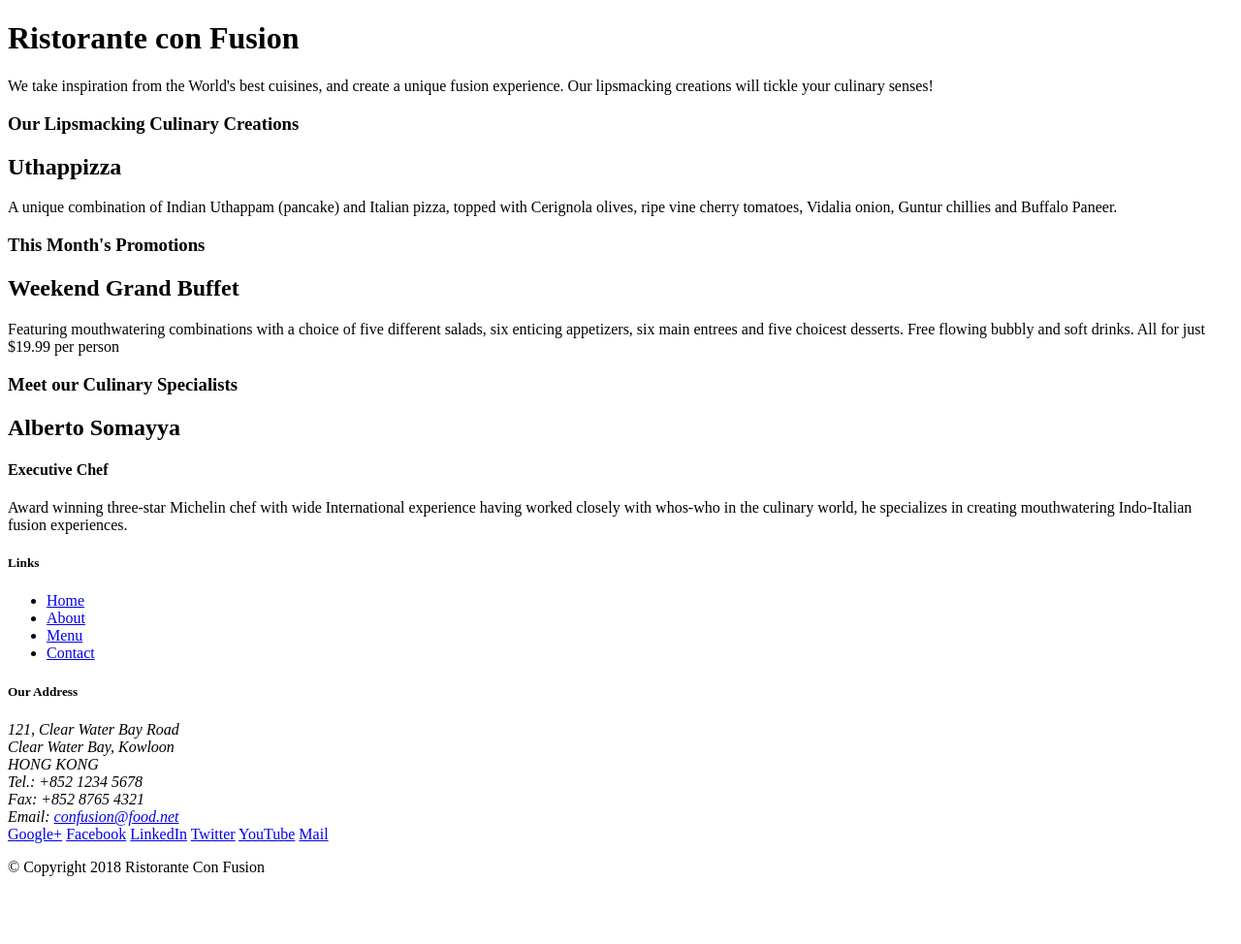
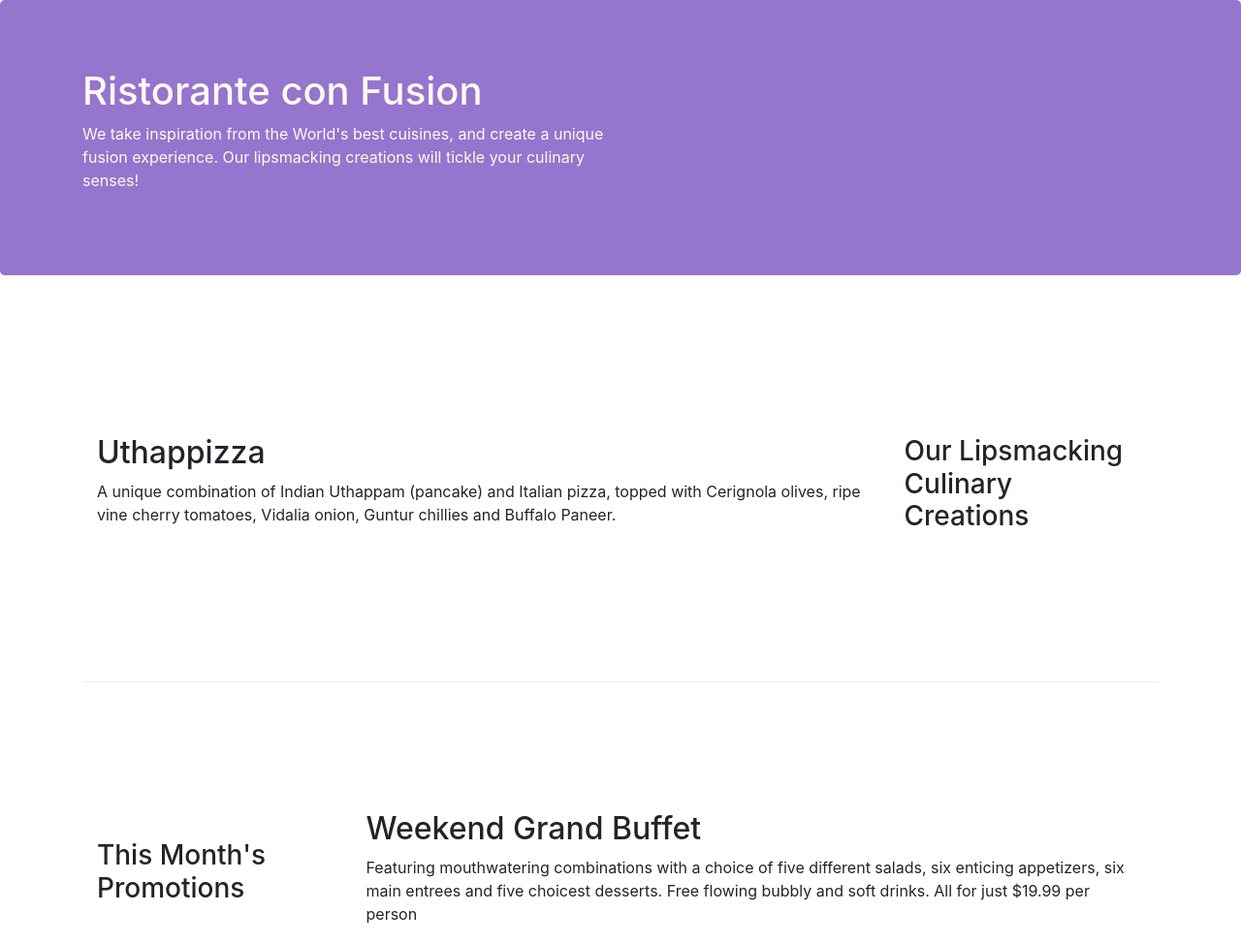
Before and after one commit to lex03/Restaurant, a website: page index.html in a window 1280 px wide. Shown: the top 974 px of the page at 97% size. Before the commit the page ends 920 px from the top, so only its background shows below. Drawn offline with nearby package versions, Linux system fonts and the light colour scheme.

Commit message:
Week 1 Completed

```diff
--- /dev/null
+++ b/css/style.css
@@ -0,0 +1,30 @@
+.row-header {
+  margin: 0px auto;
+  padding: 0px auto;
+}
+
+.row-content {
+  margin: 0 auto;
+  padding: 50px 0px 50px 0px;
+  border-bottom: 1px ridge;
+  min-height: 400px;
+}
+
+.footer {
+  background-color: #D1C4E9;
+  margin: 0px auto;
+  padding: 20px 0px 20px 0px;
+}
+
+.jumbotron {
+  padding: 70px 30px 70px 30px;
+  margin: 0px 0px 20px 0px;
+  background: #9575CD;
+  color: floralwhite;
+}
+
+.address {
+  font-size: 90%;
+  margin: 0px;
+  color: #0f0f0f;
+}
--- a/index.html
+++ b/index.html
@@ -2,71 +2,87 @@
 <html lang="en">
 
 <head>
+    <meta charset="utf-8">
+    <meta name="viewport" content="width=device-width, initial-scale=1, shrink-to-fit=no">
+    <meta http-equiv="x-ua-compatible" content="ie=edge">
+
+    <!-- Bootstrap CSS -->
+    <link rel="stylesheet" href="node_modules/bootstrap/dist/css/bootstrap.min.css">
+    <link rel="stylesheet" href="css/style.css">
     <title>Ristorante Con Fusion</title>
 </head>
 
 <body>
 
-    <header>
-        <div>
-            <div>
-                <div>
+    <header class="jumbotron row-header">
+        <div class="container">
+            <div class="row ">
+                <div class="col-sm-6">
                     <h1>Ristorante con Fusion</h1>
-                    <p>We take inspiration from the World's best cuisines, and create a unique fusion experience. Our lipsmacking creations will tickle your culinary senses!</p>
+                    <p>We take inspiration from the World's best cuisines, and create a unique fusion experience. Our
+                        lipsmacking creations will tickle your culinary senses!</p>
                 </div>
-                <div>
+                <div class="col-12 col-sm">
                 </div>
             </div>
         </div>
     </header>
 
-    <div>
-        <div>
-            <div>
+    <div class="container">
+        <div class="row row-content align-items-center">
+            <div class="col-12 col-sm-4 col-md-3 order-sm-last">
                 <h3>Our Lipsmacking Culinary Creations</h3>
             </div>
-            <div>
+            <div class="col-12 col-sm col-md order-sm-first">
                 <h2>Uthappizza</h2>
-                <p>A unique combination of Indian Uthappam (pancake) and Italian pizza, topped with Cerignola olives, ripe vine cherry tomatoes, Vidalia onion, Guntur chillies and Buffalo Paneer.</p>
+                <p>A unique combination of Indian Uthappam (pancake) and Italian pizza, topped with Cerignola olives,
+                    ripe
+                    vine cherry tomatoes, Vidalia onion, Guntur chillies and Buffalo Paneer.</p>
             </div>
         </div>
 
 
-        <div>
-            <div>
+        <div class="row row-content align-items-center">
+            <div class="col-12 col-sm-4 col-md-3">
                 <h3>This Month's Promotions</h3>
             </div>
-            <div>
+            <div class="col-12 col-sm col-md">
                 <h2>Weekend Grand Buffet</h2>
-                <p>Featuring mouthwatering combinations with a choice of five different salads, six enticing appetizers, six main entrees and five choicest desserts. Free flowing bubbly and soft drinks. All for just $19.99 per person </p>
+                <p>Featuring mouthwatering combinations with a choice of five different salads, six enticing appetizers,
+                    six
+                    main entrees and five choicest desserts. Free flowing bubbly and soft drinks. All for just $19.99
+                    per
+                    person </p>
             </div>
         </div>
 
-        <div>
-            <div>
+        <div class="row row-content align-items-center">
+            <div class="col-12 col-sm-4 col-md-3 order-sm-last">
                 <h3>Meet our Culinary Specialists</h3>
             </div>
-            <div>
+            <div class="col-12 col-sm col-md order-sm-first">
                 <h2>Alberto Somayya</h2>
                 <h4>Executive Chef</h4>
-                <p>Award winning three-star Michelin chef with wide International experience having worked closely with whos-who in the culinary world, he specializes in creating mouthwatering Indo-Italian fusion experiences. </p>
+                <p>Award winning three-star Michelin chef with wide International experience having worked closely with
+                    whos-who in the culinary world, he specializes in creating mouthwatering Indo-Italian fusion
+                    experiences. </p>
             </div>
         </div>
     </div>
 
-    <footer>
-        <div>
-            <div>
-                <div>
+    <footer class="footer">
+        <div class="container ">
+            <div class="row">
+                <div class="col-4 col-sm-2 offset-1">
                     <h5>Links</h5>
-                    <ul>
+                    <ul class="list-unstyled">
                         <li><a href="#">Home</a></li>
                         <li><a href="#">About</a></li>
                         <li><a href="#">Menu</a></li>
                         <li><a href="#">Contact</a></li>
                     </ul>
                 </div>
-                <div>
+                <div class="col-7 col-sm-5">
                     <h5>Our Address</h5>
                     <address>
                         121, Clear Water Bay Road<br>
@@ -77,8 +93,8 @@
                         Email: <a href="mailto:confusion@food.net">confusion@food.net</a>
                     </address>
                 </div>
-                <div>
-                    <div>
+                <div class="text-center">
+                    <div class="col-12 col-sm-4">
                         <a href="http://google.com/+">Google+</a>
                         <a href="http://www.facebook.com/profile.php?id=">Facebook</a>
                         <a href="http://www.linkedin.com/in/">LinkedIn</a>
@@ -88,14 +104,17 @@
                     </div>
                 </div>
             </div>
-           <div>
-                <div>
+            <div class="row justify-content-center">
+                <div class="col-auto">
                     <p>© Copyright 2018 Ristorante Con Fusion</p>
                 </div>
             </div>
         </div>
     </footer>
-
+    <!-- jQuery first, then Popper.js, then Bootstrap JS. -->
+    <script src="node_modules/jquery/dist/jquery.slim.min.js"></script>
+    <script src="node_modules/popper.js/dist/umd/popper.min.js"></script>
+    <script src="node_modules/bootstrap/dist/js/bootstrap.min.js"></script>
 </body>
 
 </html>
--- a/package.json
+++ b/package.json
@@ -12,5 +12,10 @@
   "license": "ISC",
   "devDependencies": {
     "lite-server": "^2.3.0"
+  },
+  "dependencies": {
+    "bootstrap": "^4.0.0",
+    "jquery": "^1.9.1",
+    "popper.js": "^1.12.9"
   }
 }
```
Also changed, not shown: aboutus.html (+17 -9 lines), 1 other file. Lines whose indentation alone changed are shown as unchanged.
